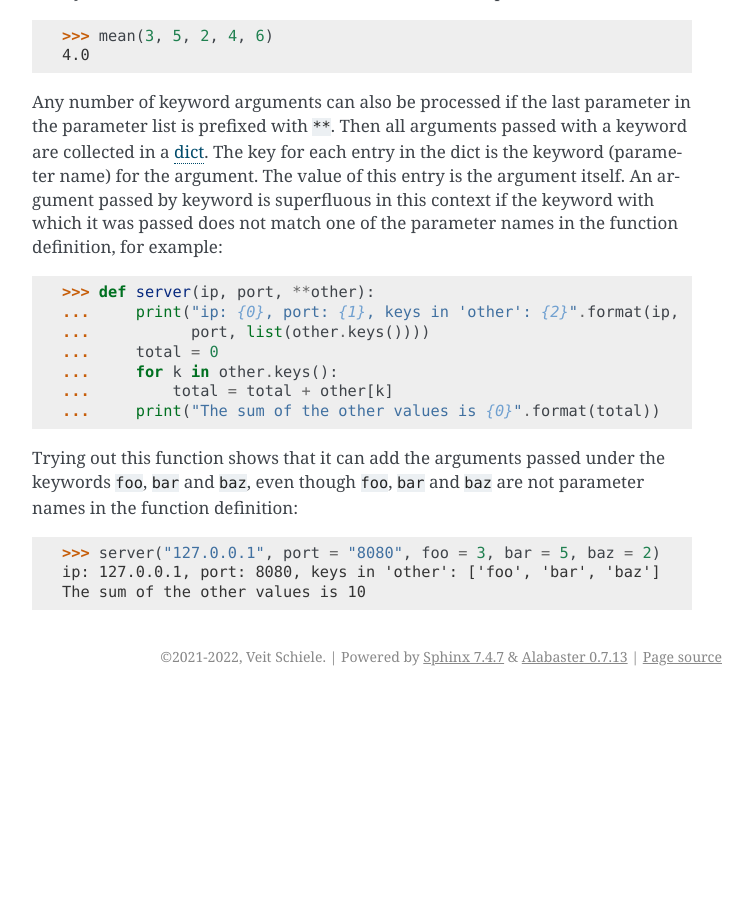
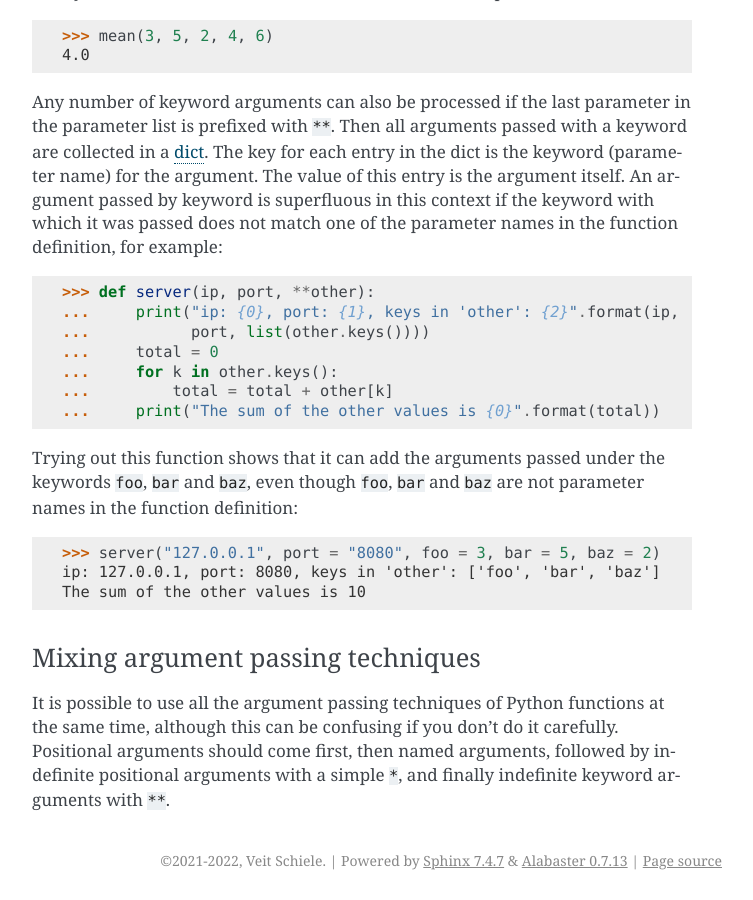
Before and after one commit to veit/python-basics-tutorial, a Sphinx documentation site: the page built from docs/functions.rst, in a window 1280 px wide and 900 px high, scrolled down 3648 px. Shown: the whole window, without its empty margins (388-1141 px from the left). Built offline with Sphinx 7.4.7, drawn with Linux system fonts in a browser that asks for light colours; pages that are not in the unit, such as notebooks, are missing from menus; before the commit the page ends 4344 px from its top, so only the background shows below that; some of the changed text lies outside the part shown.

Commit message:
:memo: Add mixed argument passing techniques

```diff
--- a/docs/functions.rst
+++ b/docs/functions.rst
@@ -213,3 +213,12 @@ are not parameter names in the function definition:
     >>> server("127.0.0.1", port = "8080", foo = 3, bar = 5, baz = 2)
     ip: 127.0.0.1, port: 8080, keys in 'other': ['foo', 'bar', 'baz']
     The sum of the other values is 10
+
+Mixing argument passing techniques
+~~~~~~~~~~~~~~~~~~~~~~~~~~~~~~~~~~
+
+It is possible to use all the argument passing techniques of Python functions at
+the same time, although this can be confusing if you don’t do it carefully.
+Positional arguments should come first, then named arguments, followed by
+indefinite positional arguments with a simple ``*``, and finally indefinite
+keyword arguments with ``**``.
```
